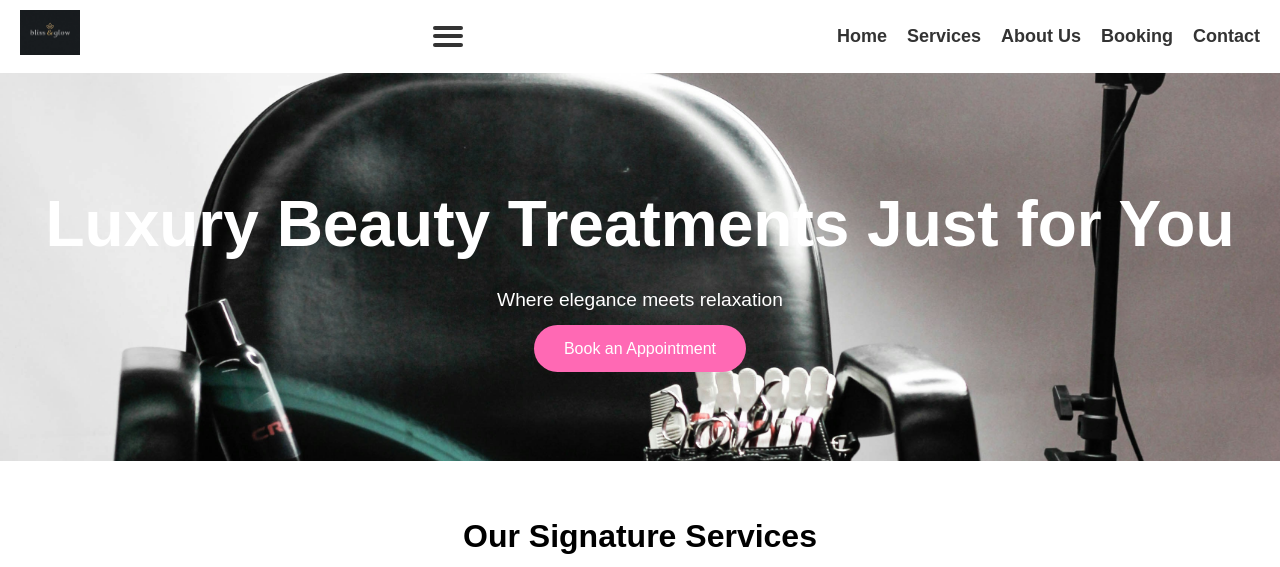
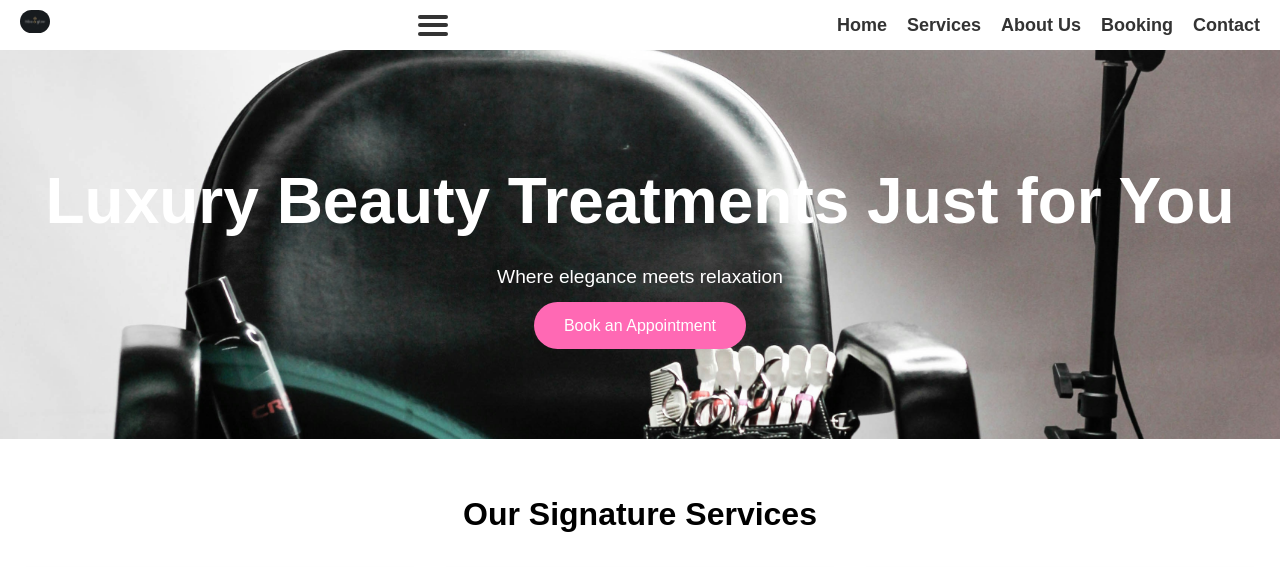
Before and after one commit to austinmakachola/Bliss-Glow, a plain HTML site: page index.html in a window 1280 px wide. Shown: the top 567 px of the page. Drawn offline with Linux system fonts and the light colour scheme.

Commit message:
Update style.css

```diff
--- a/style.css
+++ b/style.css
@@ -26,8 +26,9 @@ nav {
 }
 
 .logo img {
-  width: 60px;
+  width: 30px;
   height: auto;
+  border-radius: 15px;
 }
 
 /* Hamburger Menu Styles */
```
